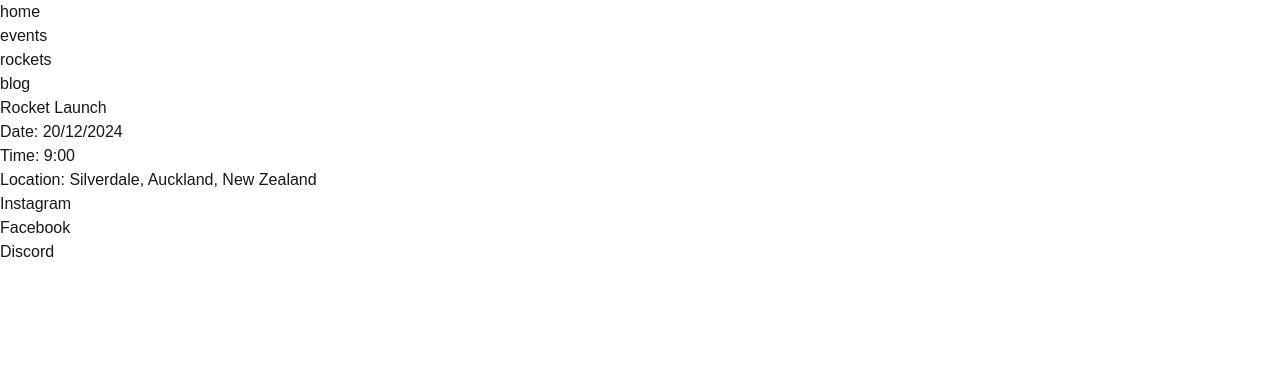
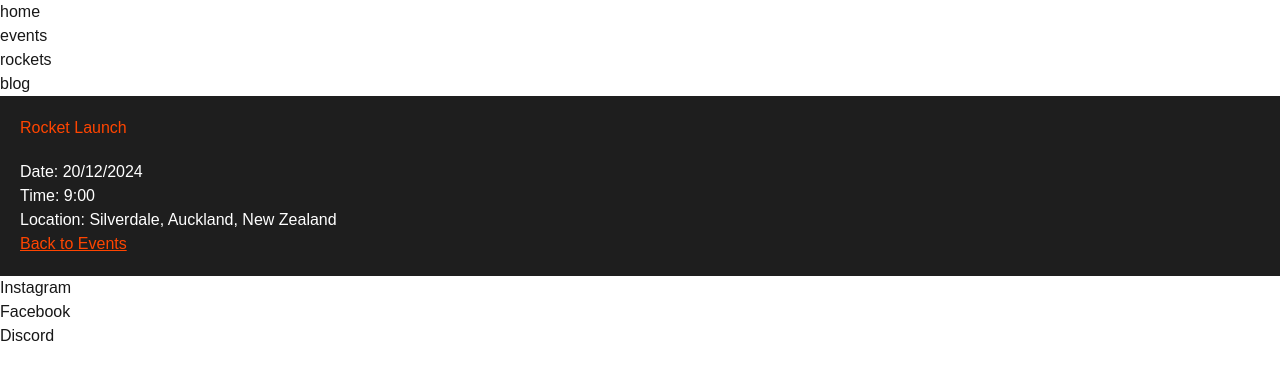
Before and after one commit to UoARocketry/website, a Next.js app: page /events/1 in a window 1280 px wide. Shown: the top 380 px of the page. Built offline with nearby package versions, Linux system fonts and the light colour scheme.

Commit message:
Modified dynamic events details page

```diff
--- a/src/app/events/[id]/page.tsx
+++ b/src/app/events/[id]/page.tsx
@@ -1,34 +1,31 @@
+import events from "../eventsData"; // Import shared event data
+import Link from "next/link"; // Import Link component
+
 export default function EventDetails({ params }: { params: { id: string } }) {
-  const events: Record<
-    string,
-    { title: string; date: string; time: string; location: string }
-  > = {
-    "1": {
-      title: "Rocket Launch",
-      date: "20/12/2024",
-      time: "9:00",
-      location: "Silverdale, Auckland, New Zealand",
-    },
-    "2": {
-      title: "Rocket Launch",
-      date: "21/12/2024",
-      time: "10:00",
-      location: "Silverdale, Auckland, New Zealand",
-    },
-  };
-
-  const event = events[params.id];
+  const event = events.find((e) => e.id === params.id); // Find event by ID
 
   if (!event) {
-    return <h1>Event not found</h1>;
+    return (
+      <div
+        style={{ padding: "20px", color: "#fff", backgroundColor: "#1e1e1e" }}
+      >
+        <h1>Event not found</h1>
+      </div>
+    );
   }
 
   return (
-    <div>
-      <h1>{event.title}</h1>
+    <div style={{ padding: "20px", color: "#fff", backgroundColor: "#1e1e1e" }}>
+      <h1 style={{ color: "#FF4500", marginBottom: "20px" }}>{event.title}</h1>
       <p>Date: {event.date}</p>
       <p>Time: {event.time}</p>
       <p>Location: {event.location}</p>
+      <Link
+        href="/events"
+        style={{ color: "#FF4500", textDecoration: "underline" }}
+      >
+        Back to Events
+      </Link>
     </div>
   );
 }
```
